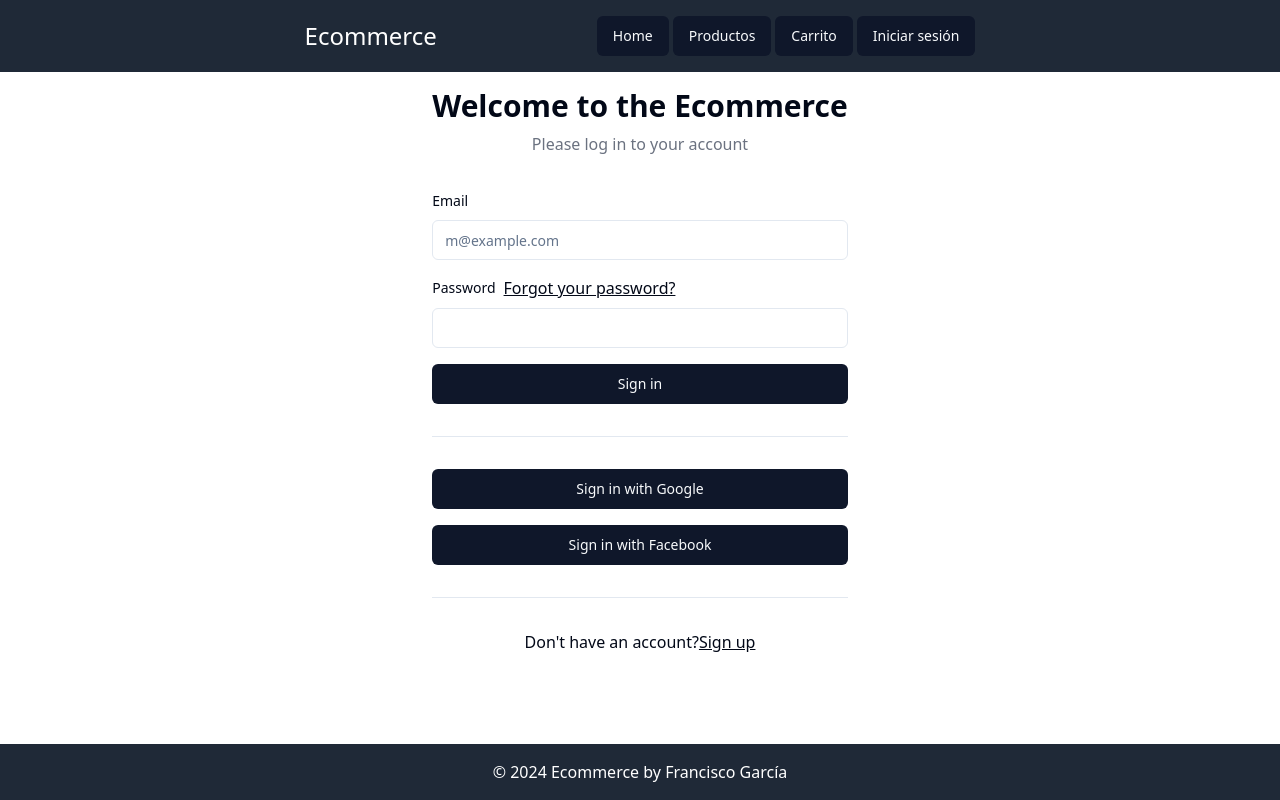
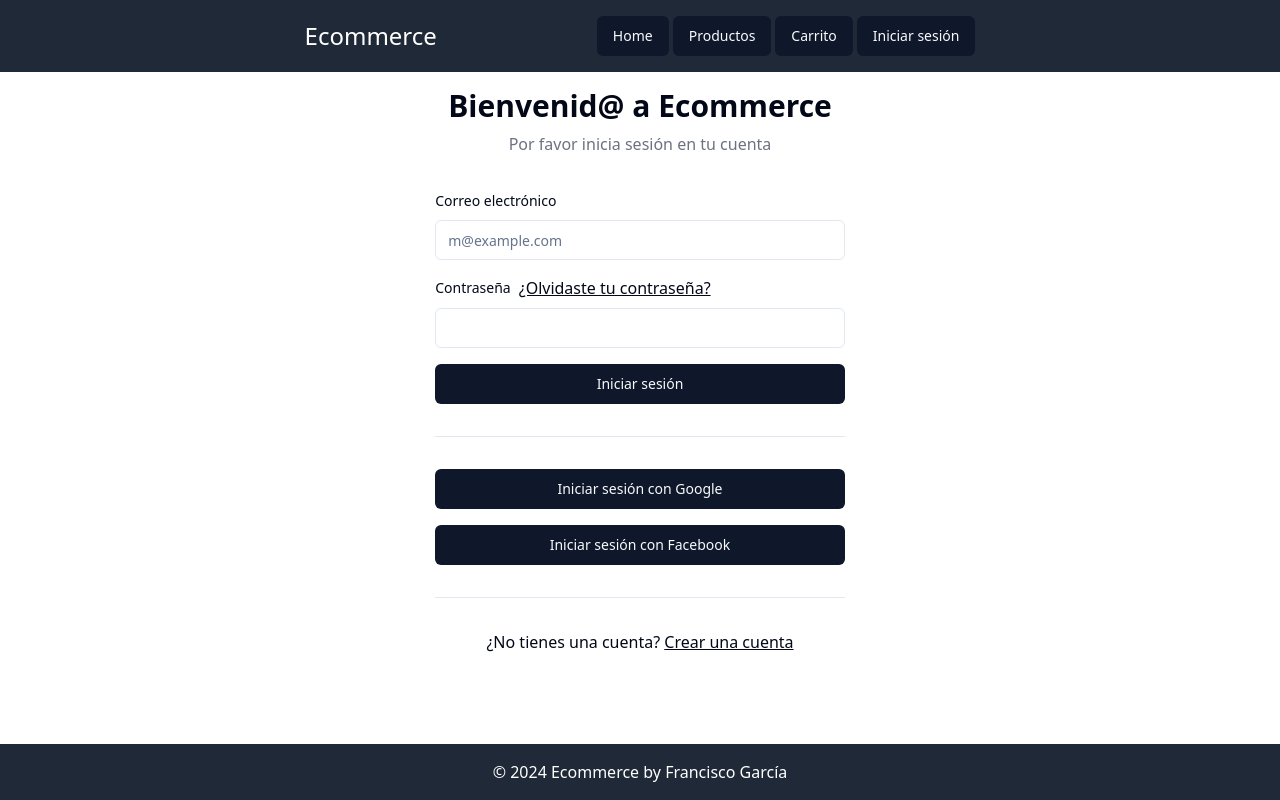
Before and after one commit to frank-garcia-dev/ecommerce, a Next.js app: page /auth in a window 1280 px wide. Built offline with nearby package versions, Linux system fonts and the light colour scheme.

Commit message:
minor fixes

```diff
--- a/app/(home)/(components)/ProductsBanner.tsx
+++ b/app/(home)/(components)/ProductsBanner.tsx
@@ -7,7 +7,7 @@ export const ProductsBanner = () => {
   return (
     <div className="w-full" >
       <br />
-      <h2 className="text-center text-white text-4xl">¡Checkout our newest products!</h2>
+      <h2 className="text-center text-white text-4xl">¡Echale un vistazo a nuestros nuevos productos!</h2>
       <Provider store={store}>
         <ProductsSlider/>
       </Provider>
--- a/app/auth/page.tsx
+++ b/app/auth/page.tsx
@@ -9,38 +9,38 @@ export default function Component() {
   return (
     <div className="mx-auto max-w-2xl p-4  space-y-8">
       <div className="space-y-2 text-center">
-        <h1 className="text-3xl font-bold">Welcome to the Ecommerce</h1>
-        <p className="text-gray-500 dark:text-gray-400">Please log in to your account</p>
+        <h1 className="text-3xl font-bold">Bienvenid@ a Ecommerce</h1>
+        <p className="text-gray-500 dark:text-gray-400">Por favor inicia sesión en tu cuenta</p>
       </div>
       <div className="space-y-4">
         <div className="space-y-2">
-          <Label htmlFor="email">Email</Label>
+          <Label htmlFor="email">Correo electrónico</Label>
           <Input id="email" placeholder="m@example.com" required type="email" />
         </div>
         <div className="space-y-2">
           <div className="flex items-center space-x-2">
-            <Label htmlFor="password">Password</Label>
+            <Label htmlFor="password">Contraseña</Label>
             <Link className="ml-auto inline-block underline" href="#">
-              Forgot your password?
+              ¿Olvidaste tu contraseña?
             </Link>
           </div>
           <Input id="password" required type="password" />
         </div>
         <Button className="w-full" type="submit">
-          Sign in
+          Iniciar sesión
         </Button>
       </div>
       <Separator className="w-full" />
       <div className="space-y-4">
-        <Button className="w-full">Sign in with Google</Button>
-        <Button className="w-full">Sign in with Facebook</Button>
+        <Button className="w-full">Iniciar sesión con Google</Button>
+        <Button className="w-full">Iniciar sesión con Facebook</Button>
       </div>
       <Separator className="my-8" />
       <div className="space-y-2">
         <p className="text-center">
-          Don&apos;t have an account?
+          ¿No tienes una cuenta? {" "}
           <Link className="underline" href="#">
-            Sign up
+            Crear una cuenta
           </Link>
         </p>
       </div>
```
